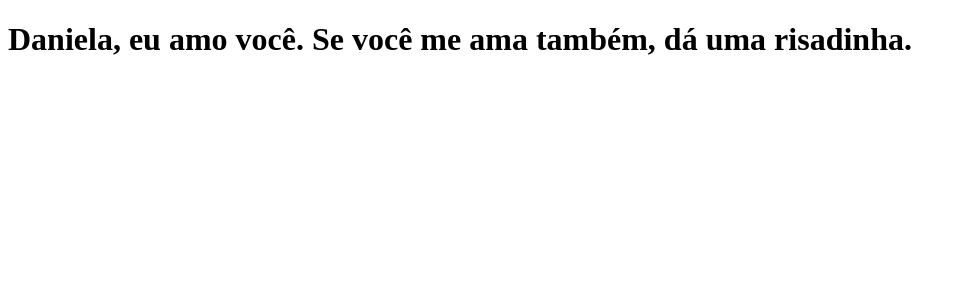
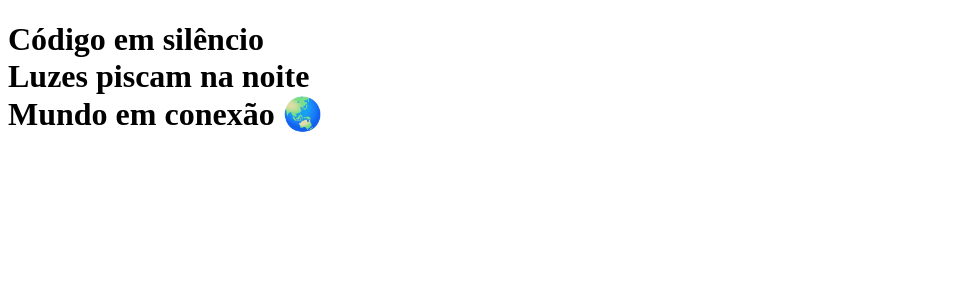
Before and after one commit to johny83br/tabnews, a Next.js app: page / in a window 1280 px wide. Shown: the top 300 px of the page, without its empty margins (0-966 px from the left). Built offline with nearby package versions, Linux system fonts and the light colour scheme.

Commit message:
modifica a frase

```diff
--- a/pages/index.js
+++ b/pages/index.js
@@ -1,6 +1,8 @@
 function Home() {
   return (
-    <h1>Daniela, eu amo você. Se você me ama também, dá uma risadinha.</h1>
+    <h1>Código em silêncio<br />
+Luzes piscam na noite<br />
+Mundo em conexão 🌏</h1>
   );
 }
 
```
